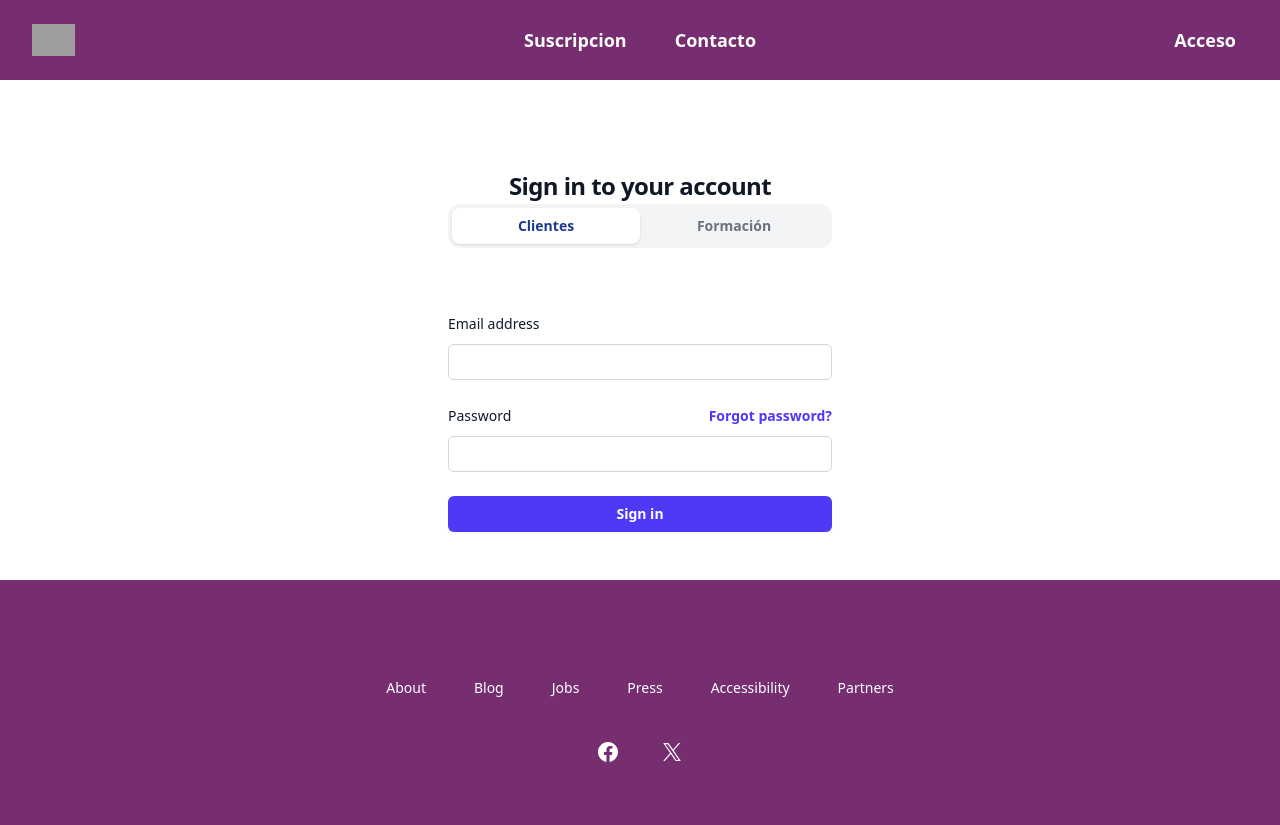
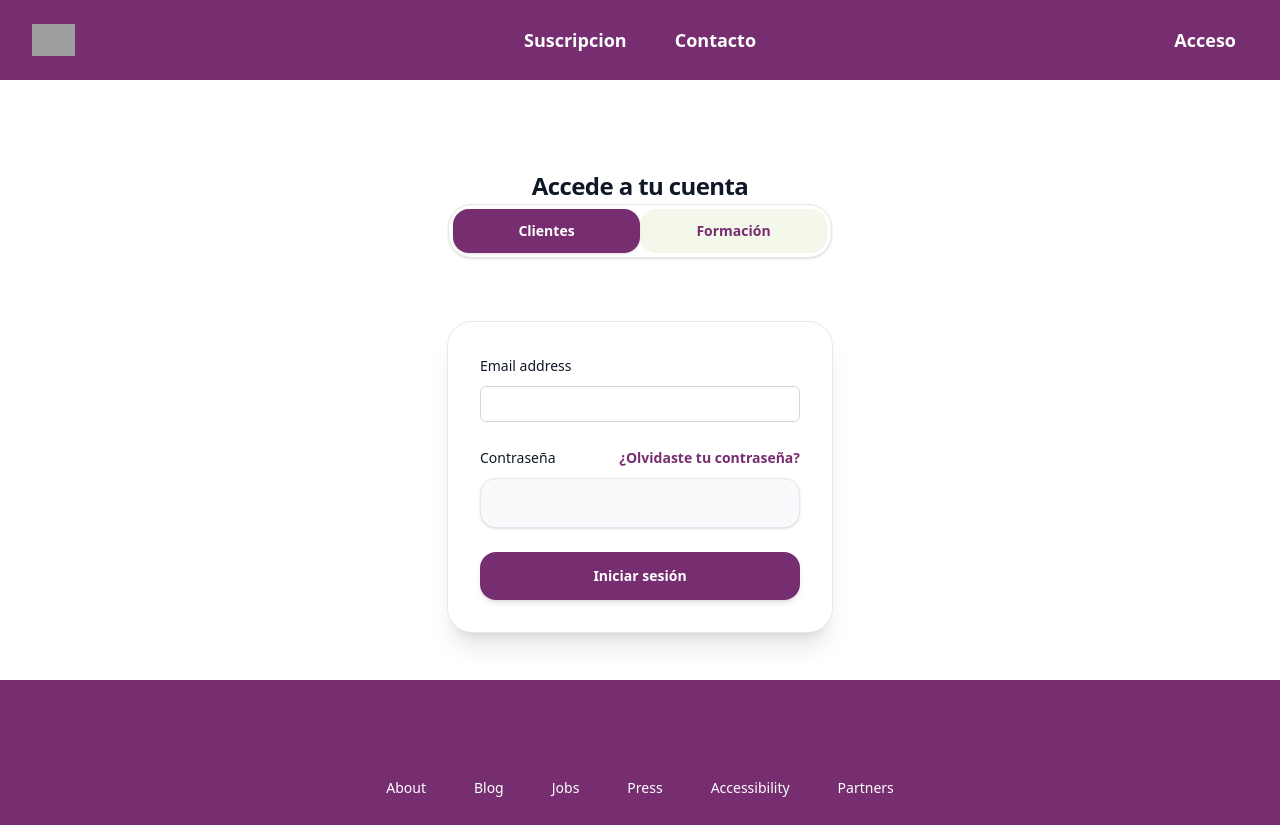
Before and after one commit to antosti/remodelacion_idiet, a Django app: page /login/ in a window 1280 px wide. Shown: the top 825 px of the page. Run offline with Django 5.2, Linux system fonts and the light colour scheme; style sheets or scripts are compiled from the project's sources; grey boxes are pictures that could not be loaded.

Commit message:
Add login tab functionality with dynamic user type handling and UI enhancements

```diff
--- a/templates/login.html
+++ b/templates/login.html
@@ -1,21 +1,29 @@
 {% extends 'layout.html' %}
 {% block title %} Home {% endblock %}
 {% load static %}
+
+{% block extra_js %}
+<script src="{% static 'js/login.js' %}"></script>
+{% endblock %}
 {% block content %}
 <div class="flex min-h-full flex-col justify-center px-6 py-12 lg:px-8">
   <div class="sm:mx-auto sm:w-full sm:max-w-sm">
-    <h2 class="mt-10 text-center text-2xl/9 font-bold tracking-tight text-gray-900">Sign in to your account</h2>
+    <h2 class="mt-10 text-center text-2xl/9 font-bold tracking-tight text-gray-900">Accede a tu cuenta</h2>
     <div class="tabs">
-       <div class="flex bg-gray-100 p-1 rounded-xl mb-6">
+      <div class="flex overflow-hidden rounded-3xl border border-gray-200 bg-white p-1 shadow-sm mb-6">
         <button id="tab-clientes"
-        class="tab-btn flex-1 py-2 text-sm font-semibold rounded-lg bg-white shadow text-blue-900"
-        onclick="changeTab('clientes')">
+          type="button"
+          class="tab-btn flex-1 rounded-2xl px-4 py-3 text-sm font-semibold text-white bg-idiet transition"
+          onclick="changeTab('clientes')"
+          data-tab="clientes">
           Clientes
         </button>
 
         <button id="tab-formacion"
-        class="tab-btn flex-1 py-2 text-sm font-semibold rounded-lg text-gray-500"
-        onclick="changeTab('formacion')">
+          type="button"
+          class="tab-btn flex-1 rounded-2xl px-4 py-3 text-sm font-semibold text-idiet bg-secondary/10 transition hover:bg-secondary/20"
+          onclick="changeTab('formacion')"
+          data-tab="formacion">
           Formación
         </button>
       </div>
@@ -23,8 +31,9 @@
   </div>
 
   <div class="mt-10 sm:mx-auto sm:w-full sm:max-w-sm">
-    <form action="#" method="POST" class="space-y-6">
+    <form action="#" method="POST" class="space-y-6 rounded-3xl bg-white p-8 shadow-xl ring-1 ring-gray-200">
         {% csrf_token %}
+        <input type="hidden" name="user_type" id="user_type" value="clientes" />
       <div>
         <label for="email" class="block text-sm/6 font-medium text-gray-900 ">Email address</label>
         <div class="mt-2">
@@ -34,18 +43,18 @@
 
       <div>
         <div class="flex items-center justify-between">
-          <label for="password" class="block text-sm/6 font-medium text-gray-900 ">Password</label>
+          <label for="password" class="block text-sm/6 font-medium text-gray-900">Contraseña</label>
           <div class="text-sm">
-            <a href="#" class="font-semibold text-indigo-600 hover:text-indigo-500 ">Forgot password?</a>
+            <a href="#" class="font-semibold text-idiet hover:text-idiet/80">¿Olvidaste tu contraseña?</a>
           </div>
         </div>
         <div class="mt-2">
-          <input id="password" type="password" name="password" required autocomplete="current-password" class="block w-full rounded-md bg-white px-3 py-1.5 text-base text-gray-900 outline-1 -outline-offset-1 outline-gray-300 placeholder:text-gray-400 focus:outline-2 focus:-outline-offset-2 focus:outline-indigo-600 sm:text-sm/6" />
+          <input id="password" type="password" name="password" required autocomplete="current-password" class="block w-full rounded-2xl border border-gray-200 bg-gray-50 px-3 py-3 text-base text-gray-900 shadow-sm outline-none focus:border-idiet focus:ring-2 focus:ring-idiet/20 sm:text-sm/6" />
         </div>
       </div>
 
       <div>
-        <button type="submit" class="flex w-full justify-center rounded-md bg-indigo-600 px-3 py-1.5 text-sm/6 font-semibold text-white shadow-xs hover:bg-indigo-500 focus-visible:outline-2 focus-visible:outline-offset-2 focus-visible:outline-indigo-600">Sign in</button>
+        <button type="submit" class="flex w-full justify-center rounded-2xl bg-idiet px-4 py-3 text-sm/6 font-semibold text-white shadow-md transition hover:bg-idiet/90 focus-visible:outline-2 focus-visible:outline-offset-2 focus-visible:outline-idiet">Iniciar sesión</button>
       </div>
     </form>
   </div>
```
Also changed, not shown: static/js/login.js (added, +30 -0 lines). Lines whose indentation alone changed are shown as unchanged.
